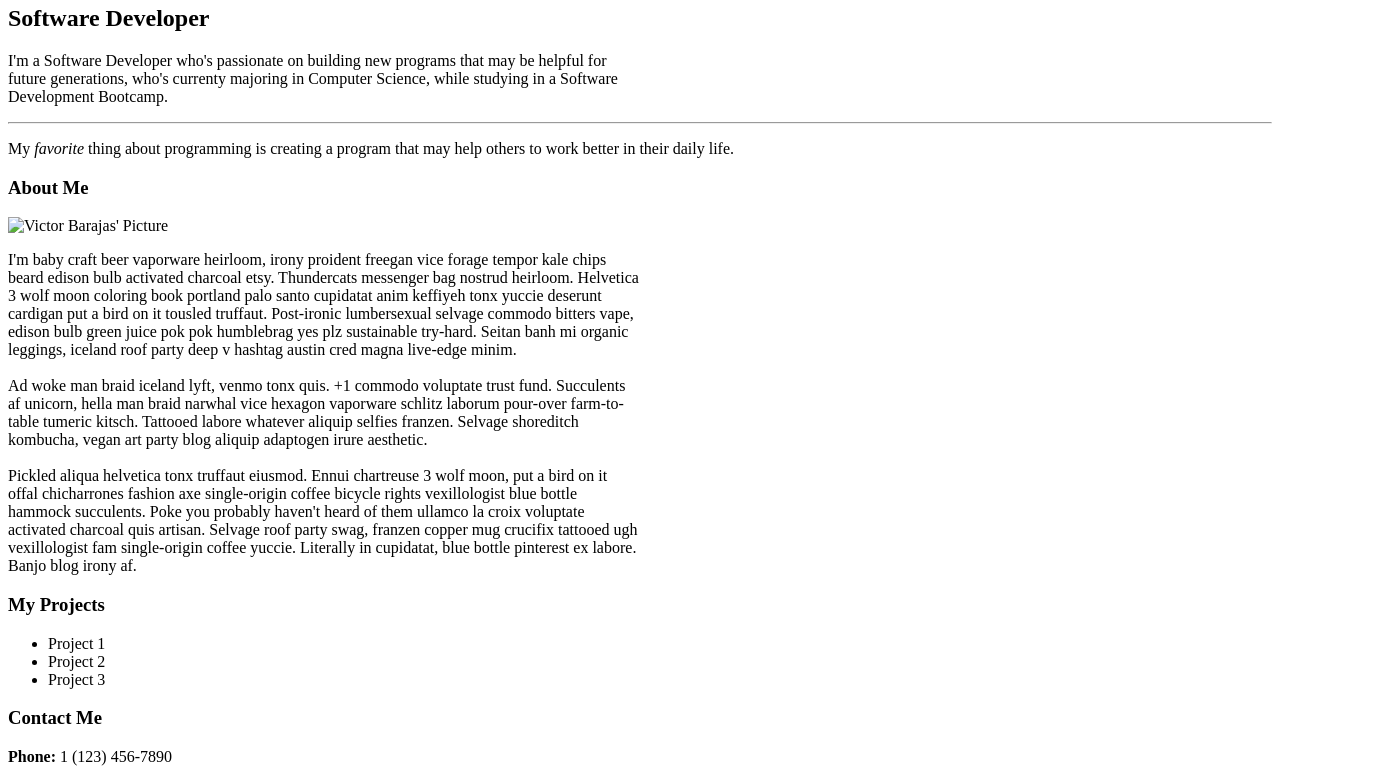
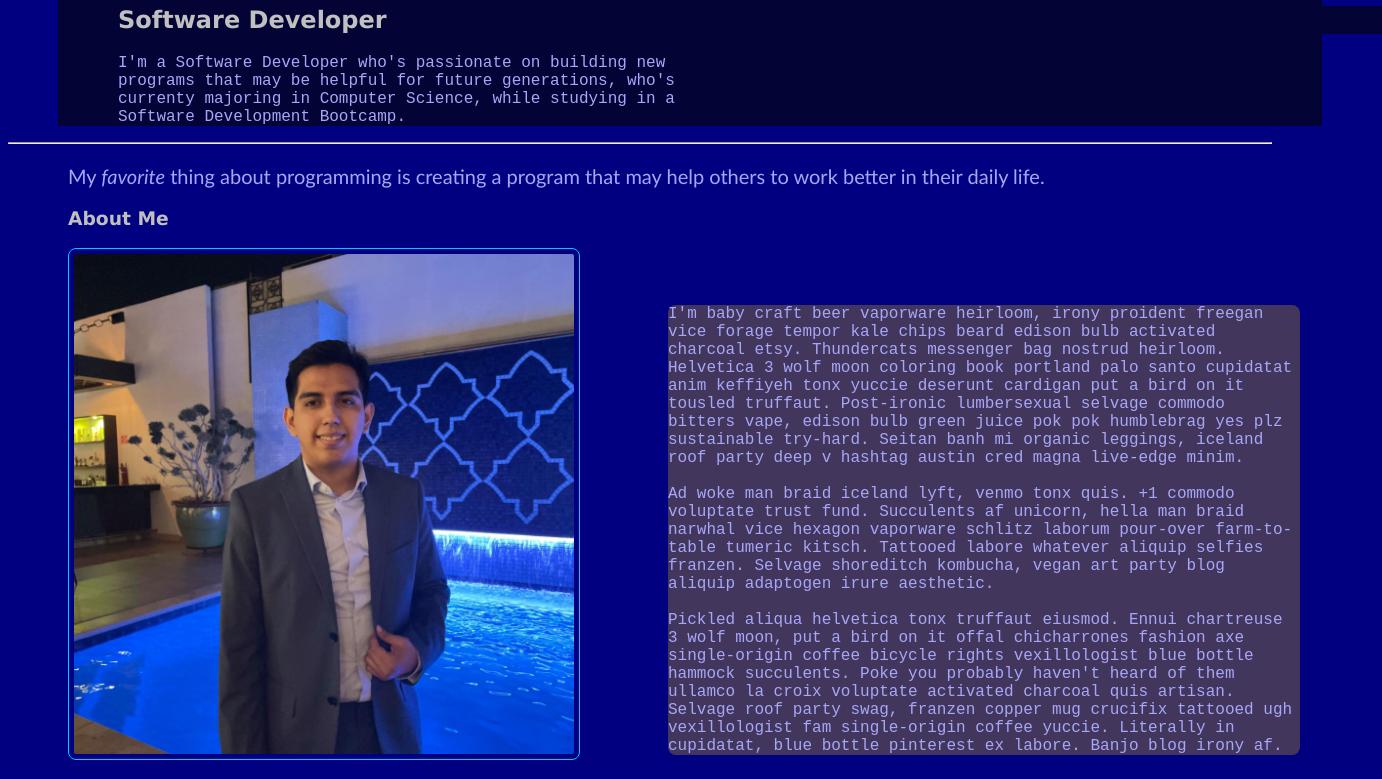
Before and after one commit to vi2522/portfolio_project, a plain HTML site: page index.html in a window 1280 px wide. Shown: the part 75-854 px from the top of the page, 1382 px wide, since content can reach past the window. Drawn offline with Linux system fonts and the light colour scheme; the site is published under a folder, as on GitHub Pages, so addresses that start at the root find nothing.

Commit message:
deleting a couple of dashes

```diff
--- a/index.html
+++ b/index.html
@@ -5,7 +5,7 @@
     <meta charset="utf-8">
     <meta name="viewport" content="width=device-width">
     <title>Victor Barajas' Portfolio</title>
-    <link rel="stylesheet" href="/assets/style.css">
+    <link rel="stylesheet" href="assets/style.css">
 </head>
 
 <body>
@@ -42,7 +42,7 @@
       <p id="fav">My <i>favorite</i> thing about programming is creating a program that may help others to work better in their daily life.</p>
       <div class="content">
         <h3>About Me</h3>
-        <img src="/assets/images/IMG_3654.JPG" alt="Victor Barajas' Picture" width="35%">
+        <img src="assets/images/IMG_3654.JPG" alt="Victor Barajas' Picture" width="35%">
         <div style="width:50%" id="about-me">
             <p>I'm baby craft beer vaporware heirloom, irony proident freegan vice forage tempor kale chips beard edison bulb activated charcoal etsy. Thundercats messenger bag nostrud heirloom. Helvetica 3 wolf moon coloring book portland palo santo cupidatat anim keffiyeh tonx yuccie deserunt cardigan put a bird on it tousled truffaut. Post-ironic lumbersexual selvage commodo bitters vape, edison bulb green juice pok pok humblebrag yes plz sustainable try-hard. Seitan banh mi organic leggings, iceland roof party deep v hashtag austin cred magna live-edge minim.
               <br>
```
